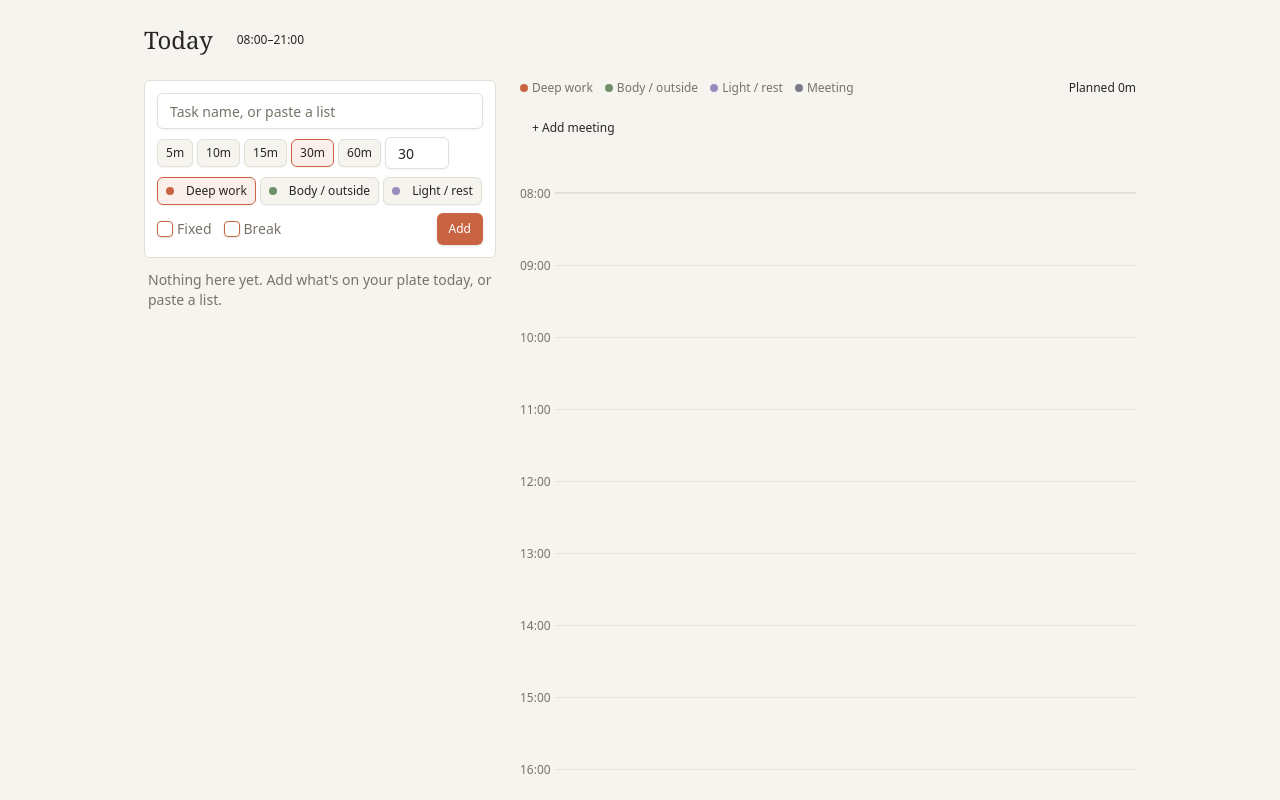
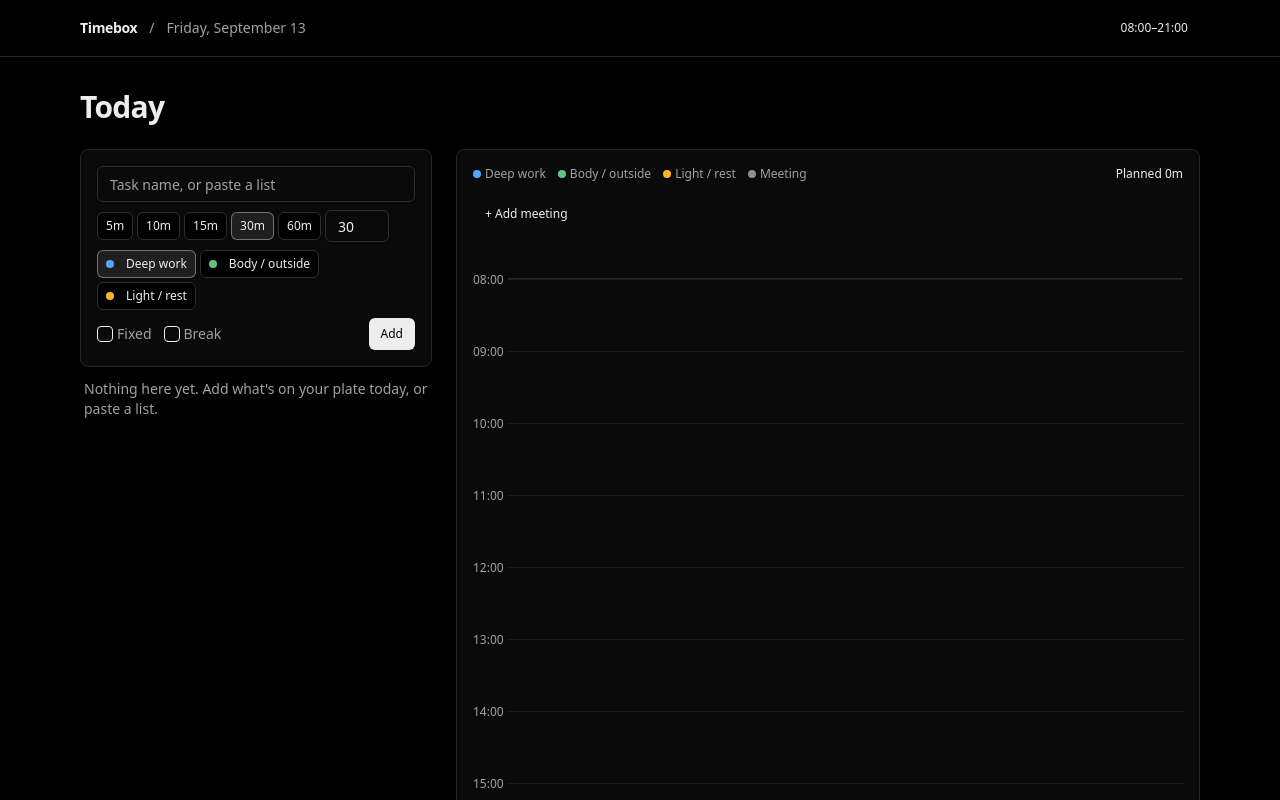
Before and after one commit to nategia/timebox, a React (Vite) app: page / in a window 1280 px wide. Shown: the top 800 px of the page. Built offline with nearby package versions, Linux system fonts and the light colour scheme.

Commit message:
feat: switch to Vercel-style black theme with Geist

```diff
--- a/package.json
+++ b/package.json
@@ -12,6 +12,7 @@
     "test": "vitest run"
   },
   "dependencies": {
+    "@fontsource-variable/geist": "^5.3.0",
     "@radix-ui/react-checkbox": "^1.3.11",
     "@radix-ui/react-slot": "^1.3.3",
     "class-variance-authority": "^0.7.1",
--- a/src/App.tsx
+++ b/src/App.tsx
@@ -5,10 +5,13 @@ import { TaskList } from "./components/TaskList";
 import { Timeline } from "./components/Timeline";
 import { useDayRollover } from "./hooks/use-day-rollover";
 import { useFlash } from "./hooks/use-flash";
+import { formatDateKey } from "./domain/time";
+import { useDayStore } from "./store/day-store";
 
 export function App() {
   const [pickedTaskId, setPickedTaskId] = useState<string | null>(null);
   const { message, flash } = useFlash();
+  const today = useDayStore((s) => s.today);
   useDayRollover();
 
   useEffect(() => {
@@ -19,15 +22,24 @@ export function App() {
   }, [pickedTaskId]);
 
   return (
-    <main className="mx-auto grid max-w-5xl gap-6 px-gutter py-6 md:grid-cols-[22rem_1fr]">
-      <header className="flex items-center gap-3 md:col-span-2">
-        <h1 className="font-serif text-2xl">Today</h1>
-        <DaySettings onRejected={flash} />
-        {message && <p role="status" className="text-sm text-destructive">{message}</p>}
+    <div className="min-h-screen">
+      <header className="sticky top-0 z-20 border-b bg-background/80 backdrop-blur">
+        <div className="mx-auto flex h-14 max-w-6xl items-center gap-3 px-gutter text-sm">
+          <span className="font-semibold tracking-tight">Timebox</span>
+          <span className="text-muted-foreground">/</span>
+          <span className="text-muted-foreground">{formatDateKey(today)}</span>
+          <div className="ml-auto flex items-center gap-3">
+            {message && <p role="status" className="text-destructive">{message}</p>}
+            <DaySettings onRejected={flash} />
+          </div>
+        </div>
       </header>
-      <CarryOver />
-      <TaskList pickedTaskId={pickedTaskId} onPick={setPickedTaskId} />
-      <Timeline pickedTaskId={pickedTaskId} onPlaced={() => setPickedTaskId(null)} />
-    </main>
+      <main className="mx-auto grid max-w-6xl gap-6 px-gutter py-8 md:grid-cols-[22rem_1fr]">
+        <h1 className="text-3xl font-semibold tracking-tight md:col-span-2">Today</h1>
+        <CarryOver />
+        <TaskList pickedTaskId={pickedTaskId} onPick={setPickedTaskId} />
+        <Timeline pickedTaskId={pickedTaskId} onPlaced={() => setPickedTaskId(null)} />
+      </main>
+    </div>
   );
 }
--- a/src/components/BlockItem.tsx
+++ b/src/components/BlockItem.tsx
@@ -87,7 +87,7 @@ export function BlockItem({
       aria-label={`${label}, ${formatTime(shown.start)} to ${formatTime(shown.start + shown.minutes)}`}
       title={label}
       className={cn(
-        "group absolute left-12 right-1 overflow-hidden rounded-sm border-l-4 px-2 text-xs focus-visible:outline focus-visible:outline-2 focus-visible:outline-ring",
+        "group absolute left-12 right-1 overflow-hidden rounded-sm border-l-2 px-2 text-xs focus-visible:outline focus-visible:outline-2 focus-visible:outline-ring",
         KIND_BLOCK[kind],
         draggable ? "cursor-grab touch-none" : "cursor-default",
         preview && "z-10 cursor-grabbing opacity-80 shadow",
--- a/src/components/CarryOver.tsx
+++ b/src/components/CarryOver.tsx
@@ -27,7 +27,7 @@ export function CarryOver() {
     });
 
   return (
-    <section className="rounded-md border border-primary bg-primary/10 p-3 text-sm md:col-span-2" aria-label="Carry over">
+    <section className="rounded-lg border bg-card p-4 text-sm md:col-span-2" aria-label="Carry over">
       <p className="mb-2">
         {previous.tasks.length} unfinished from {previous.date}. Bring them into today?
       </p>
--- a/src/components/TaskForm.tsx
+++ b/src/components/TaskForm.tsx
@@ -18,7 +18,7 @@ type Props = {
 };
 
 /** Selected preset chip. */
-const chip = (active: boolean) => cn("h-7 px-2 font-normal", active && "border-primary bg-primary/10");
+const chip = (active: boolean) => cn("h-7 px-2 font-normal", active && "border-foreground/40 bg-accent text-foreground");
 
 const DEFAULT: NewTask = { name: "", minutes: 30, kind: "deep", fixed: false, isBreak: false };
 
@@ -43,7 +43,7 @@ export function TaskForm({ initial = DEFAULT, submitLabel, onSubmit, onPasteMany
   const settings = { minutes: task.minutes, kind: task.kind, fixed: task.fixed, isBreak: task.isBreak };
 
   return (
-    <form onSubmit={submit} className="flex flex-col gap-2 rounded-md border bg-card p-3">
+    <form onSubmit={submit} className="flex flex-col gap-2 rounded-lg border bg-card p-4">
       <Input
         autoFocus={!!onCancel}
         placeholder="Task name, or paste a list"
--- a/src/components/TaskList.tsx
+++ b/src/components/TaskList.tsx
@@ -82,8 +82,8 @@ function TaskRow({ task, index, count, start, picked, onPick, onEdit }: RowProps
         e.dataTransfer.effectAllowed = "move";
       }}
       className={cn(
-        "group flex items-center gap-2 rounded-sm border bg-card px-2 py-1.5 text-sm",
-        picked && "border-primary ring-1 ring-ring",
+        "group flex items-center gap-2 rounded-md border bg-card px-3 py-2 text-sm",
+        picked && "border-ring ring-1 ring-ring",
         task.done && "opacity-50",
       )}
     >
--- a/src/components/Timeline.tsx
+++ b/src/components/Timeline.tsx
@@ -64,7 +64,7 @@ export function Timeline({ pickedTaskId, onPlaced }: Props) {
   for (let m = Math.ceil(dayStart / 60) * 60; m < dayEnd; m += 60) hours.push(m);
 
   return (
-    <section className="flex flex-col gap-3" aria-label="Timeline">
+    <section className="flex flex-col gap-3 rounded-lg border bg-card p-4" aria-label="Timeline">
       <div className="flex flex-wrap items-center gap-3 text-xs text-muted-foreground">
         {KINDS.map((k) => (
           <span key={k} className="flex items-center gap-1">
@@ -106,7 +106,7 @@ export function Timeline({ pickedTaskId, onPlaced }: Props) {
             className="pointer-events-none absolute inset-x-0 border-t border-border/70"
             style={{ top: `calc(var(--slot-height) * ${(m - dayStart) / SLOT_MINUTES})` }}
           >
-            <span className="absolute -top-2 left-0 bg-background pr-1 text-xs text-muted-foreground">{formatTime(m)}</span>
+            <span className="absolute -top-2 left-0 bg-card pr-1 text-xs text-muted-foreground">{formatTime(m)}</span>
           </div>
         ))}
         {blocks.map((block) => (
@@ -134,7 +134,7 @@ function PlacePicked({ task, dayStart, onPlace }: { task: Task; dayStart: number
   const start = parseTime(time);
   return (
     <form
-      className="flex items-center gap-2 rounded-sm border border-primary bg-primary/10 px-2 py-1.5 text-sm"
+      className="flex items-center gap-2 rounded-md border border-ring/50 bg-ring/10 px-2 py-1.5 text-sm"
       onSubmit={(e) => {
         e.preventDefault();
         if (start !== null) onPlace(start);
--- a/src/components/kind.ts
+++ b/src/components/kind.ts
@@ -9,8 +9,8 @@ export const KIND_BG: Record<Kind | "fixed", string> = {
 };
 
 export const KIND_BLOCK: Record<Kind | "fixed", string> = {
-  deep: "bg-deep/15 border-deep text-foreground",
-  body: "bg-body/15 border-body text-foreground",
-  light: "bg-light/15 border-light text-foreground",
-  fixed: "bg-fixed/15 border-fixed text-foreground",
+  deep: "bg-deep/10 border-deep text-foreground",
+  body: "bg-body/10 border-body text-foreground",
+  light: "bg-light/10 border-light text-foreground",
+  fixed: "bg-fixed/10 border-fixed text-foreground",
 };
--- a/src/domain/time.ts
+++ b/src/domain/time.ts
@@ -32,6 +32,16 @@ export function formatDuration(minutes: number): string {
   return m ? `${h}h ${m}m` : `${h}h`;
 }
 
+/** "2026-09-30" → "Wednesday, 30 September" in the user's locale. */
+export function formatDateKey(key: string): string {
+  const [y, m, d] = key.split("-").map(Number);
+  return new Date(y, m - 1, d).toLocaleDateString(undefined, {
+    weekday: "long",
+    day: "numeric",
+    month: "long",
+  });
+}
+
 /**
  * Local calendar date, e.g. "2026-09-30".
  * Not toISOString(): that is UTC and would file 00:30 in Rome under yesterday.
--- a/src/index.css
+++ b/src/index.css
@@ -1,3 +1,4 @@
+@import "@fontsource-variable/geist";
 @import "./styles/tokens.css";
 
 @tailwind base;
@@ -10,5 +11,6 @@
   }
   body {
     @apply bg-background font-sans text-foreground antialiased;
+    font-feature-settings: "tnum";
   }
 }
--- a/src/styles/tokens.css
+++ b/src/styles/tokens.css
@@ -1,37 +1,40 @@
 /*
  * The only place for colours, fonts, spacing and radii.
+ * Vercel-style: black, near-white text, hairline grey borders, white primary.
  * Semantic names follow shadcn (background, primary, muted…) so its components
  * pick up this palette. Colours are RGB channels so Tailwind can apply opacity.
+ * Dark only, on purpose.
  */
 :root {
-  --background: 245 244 238;
-  --foreground: 40 38 34;
-  --card: 255 255 255;
-  --card-foreground: 40 38 34;
-  --popover: 255 255 255;
-  --popover-foreground: 40 38 34;
-  --primary: 201 100 66;
-  --primary-foreground: 255 255 255;
-  --secondary: 236 233 224;
-  --secondary-foreground: 40 38 34;
-  --muted: 236 233 224;
-  --muted-foreground: 120 115 105;
-  --accent: 236 233 224;
-  --accent-foreground: 40 38 34;
-  --destructive: 180 60 50;
-  --destructive-foreground: 255 255 255;
-  --border: 226 223 213;
-  --input: 226 223 213;
-  --ring: 201 100 66;
+  color-scheme: dark;
+
+  --background: 0 0 0;
+  --foreground: 237 237 237;
+  --card: 10 10 10;
+  --card-foreground: 237 237 237;
+  --popover: 10 10 10;
+  --popover-foreground: 237 237 237;
+  --primary: 237 237 237;
+  --primary-foreground: 0 0 0;
+  --secondary: 26 26 26;
+  --secondary-foreground: 237 237 237;
+  --muted: 26 26 26;
+  --muted-foreground: 161 161 161;
+  --accent: 31 31 31;
+  --accent-foreground: 237 237 237;
+  --destructive: 255 97 102;
+  --destructive-foreground: 0 0 0;
+  --border: 38 38 38;
+  --input: 46 46 46;
+  --ring: 82 168 255;
 
   /* Block kinds */
-  --kind-deep: 201 100 66;
-  --kind-body: 110 145 105;
-  --kind-light: 150 140 190;
-  --kind-fixed: 120 125 135;
+  --kind-deep: 82 168 255;
+  --kind-body: 98 199 124;
+  --kind-light: 255 178 36;
+  --kind-fixed: 143 143 143;
 
-  --font-sans: ui-sans-serif, system-ui, -apple-system, "Segoe UI", sans-serif;
-  --font-serif: ui-serif, Georgia, "Times New Roman", serif;
+  --font-sans: "Geist Variable", ui-sans-serif, system-ui, -apple-system, sans-serif;
 
   --radius: 8px;
 
@@ -40,32 +43,3 @@
   /* Timeline: height of one 5-minute slot (1 hour = 12 slots) */
   --slot-height: 6px;
 }
-
-@media (prefers-color-scheme: dark) {
-  :root {
-    --background: 30 29 27;
-    --foreground: 236 233 225;
-    --card: 40 39 36;
-    --card-foreground: 236 233 225;
-    --popover: 40 39 36;
-    --popover-foreground: 236 233 225;
-    --primary: 218 125 92;
-    --primary-foreground: 30 29 27;
-    --secondary: 52 50 46;
-    --secondary-foreground: 236 233 225;
-    --muted: 52 50 46;
-    --muted-foreground: 160 155 145;
-    --accent: 52 50 46;
-    --accent-foreground: 236 233 225;
-    --destructive: 230 110 95;
-    --destructive-foreground: 30 29 27;
-    --border: 62 60 56;
-    --input: 62 60 56;
-    --ring: 218 125 92;
-
-    --kind-deep: 218 125 92;
-    --kind-body: 140 175 130;
-    --kind-light: 170 160 210;
-    --kind-fixed: 140 145 155;
-  }
-}
--- a/tailwind.config.js
+++ b/tailwind.config.js
@@ -26,7 +26,6 @@ export default {
       },
       fontFamily: {
         sans: "var(--font-sans)",
-        serif: "var(--font-serif)",
       },
       borderRadius: {
         lg: "var(--radius)",
```
Also changed, not shown: 1 other file (tests, documents, lock files or other folders).
